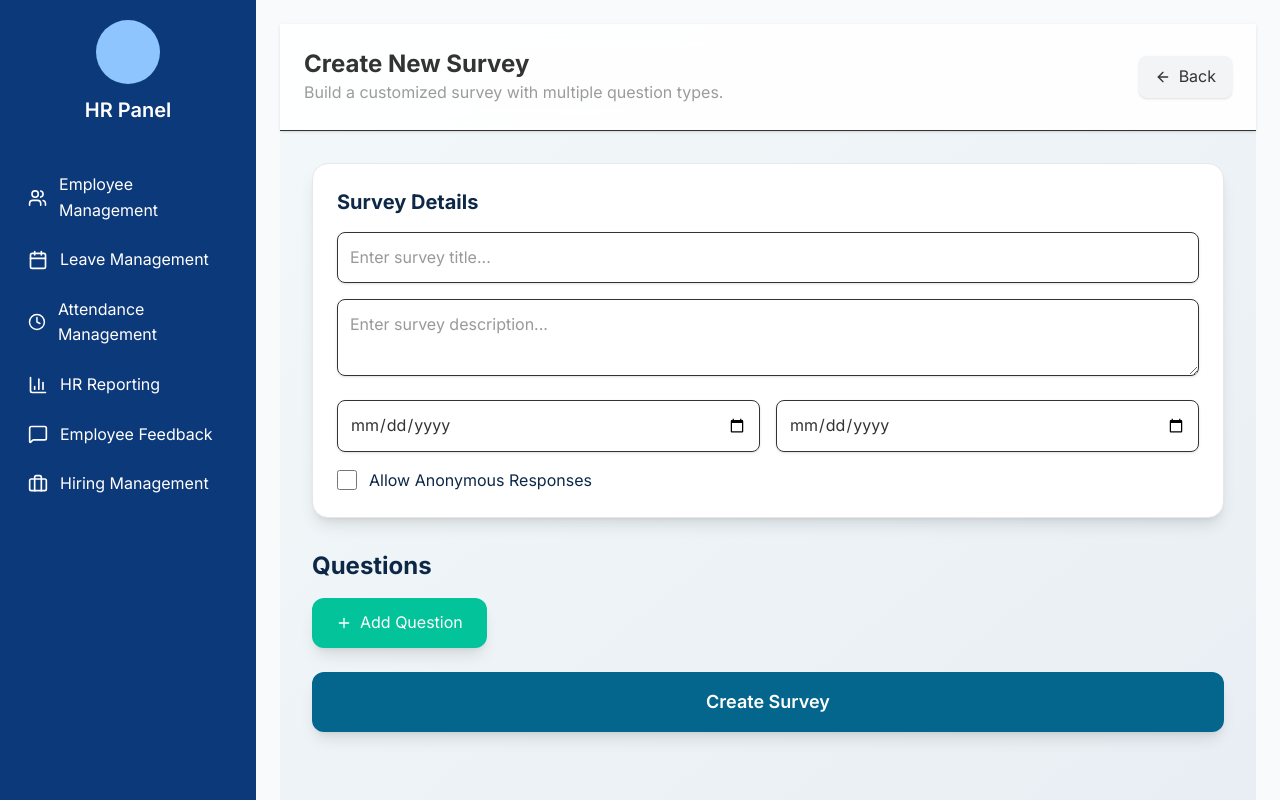
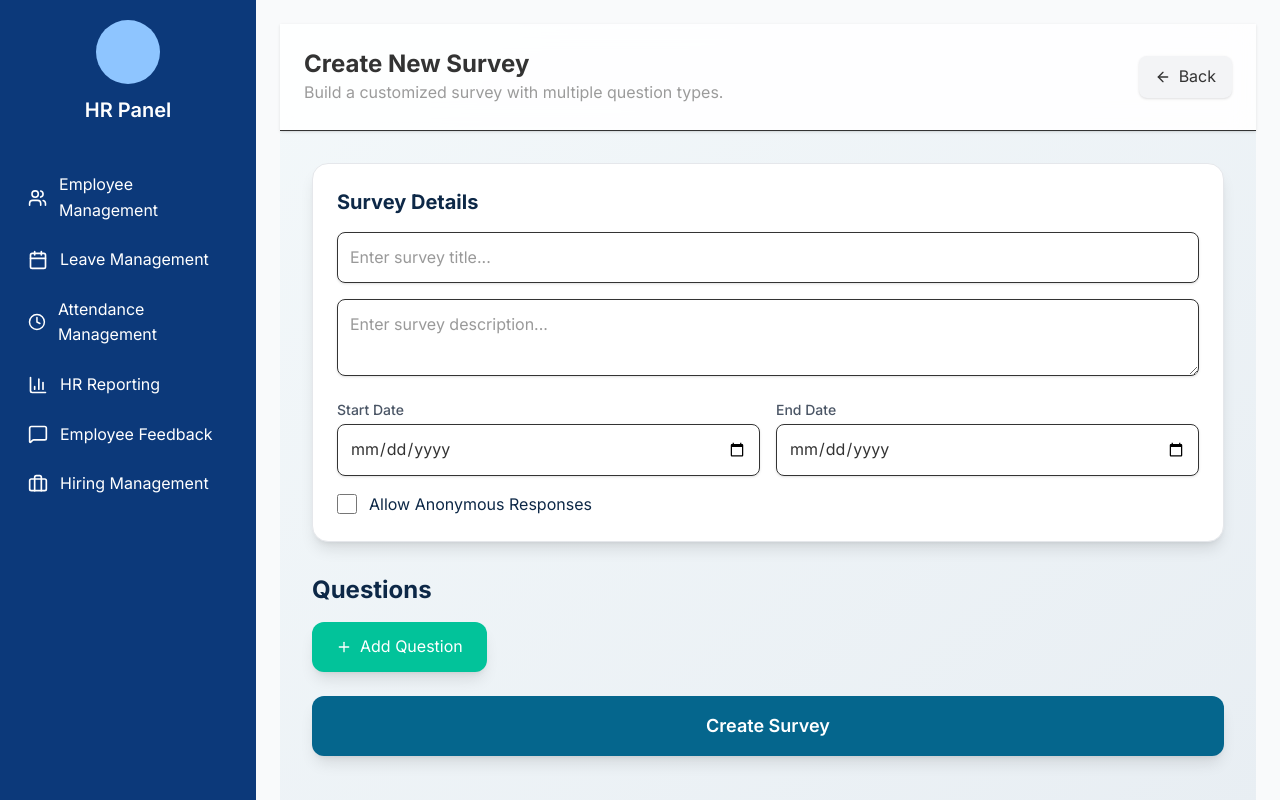
Before and after one commit to She-han/CoreHive-SaaS_HR_Platform, a React (Vite) app in the folder frontend/: page /hr_staff/feedback/create in a window 1280 px wide. Built offline with nearby package versions, Linux system fonts and the light colour scheme.

Commit message:
updated Create survey

```diff
--- a/frontend/src/pages/hrstaff/feedBackManagement/CreateSurvey.jsx
+++ b/frontend/src/pages/hrstaff/feedBackManagement/CreateSurvey.jsx
@@ -5,7 +5,7 @@ import { FiPlus, FiTrash2, FiArrowLeft } from "react-icons/fi";
 
 export default function CreateSurvey() {
   const navigate = useNavigate();
-  const orgUuid = "org-uuid-001";
+  const orgUuid = "org-uuid-001";//For testing purpose. Replace with real org from session/auth
 
   const [form, setForm] = useState({
     title: "",
@@ -16,7 +16,7 @@ export default function CreateSurvey() {
     questions: [],
   });
 
-  // ➕ Add Question
+  // Add Question (use destructuring)
   const addQuestion = () => {
     setForm({
       ...form,
@@ -32,22 +32,25 @@ export default function CreateSurvey() {
     });
   };
 
-  // ❌ Remove Question
+  // Remove Question
   const removeQuestion = (index) => {
-    let updated = [...form.questions];
-    updated.splice(index, 1);
-    updated = updated.map((q, i) => ({ ...q, position: i + 1 }));
+    let updated = [...form.questions];//copy the existing questions into a new array called updated.
+    updated.splice(index, 1);//This removes 1 item from the array at position index.
+    updated = updated.map((q, i) => ({ ...q, position: i + 1 }));//Reassign question positions
     setForm({ ...form, questions: updated });
   };
 
-  // 🔄 Update Question
+  // Update Question
+  //Index = Which question you are editing(0=first,1=second)
+  //key = Which property of the question to update(question_text, question_type, options)
+  //value = new value the user entered
   const updateQuestion = (index, key, value) => {
-    const updated = [...form.questions];
+    const updated = [...form.questions]; // Copy the questions array
     updated[index][key] = value;
 
     if (key === "question_type") {
-      if (value === "TEXT") updated[index].options = [];
-      if (value === "MCQ") updated[index].options = [];
+      if (value === "TEXT") updated[index].options = []; //Remove all options
+      if (value === "MCQ") updated[index].options = []; //Remove all options because user must type options manually
       if (value === "RATING") updated[index].options = ["1", "2", "3", "4", "5"];
     }
 
@@ -57,7 +60,7 @@ export default function CreateSurvey() {
   // 📝 Update MCQ Options
   const updateOptions = (index, value) => {
     const updated = [...form.questions];
-    updated[index].options = value.split(",").map((o) => o.trim());
+    updated[index].options = value.split(",").map((o) => o.trim()); //Split text into array by commas -> trim = Remove extra spaces
     setForm({ ...form, questions: updated });
   };
 
@@ -120,13 +123,25 @@ export default function CreateSurvey() {
             />
 
            <div className="grid grid-cols-2 gap-4">
+
+  {/* Start Date */}
+  <div className="flex flex-col">
+    <label className="mb-1 text-sm font-medium text-gray-600">
+      Start Date
+    </label>
     <input
       type="date"
       className="p-3 border rounded-lg shadow-sm focus:ring-2 focus:ring-[#02C39A]"
       value={form.start_date}
       onChange={(e) => setForm({ ...form, start_date: e.target.value })}
     />
+  </div>
 
+  {/* End Date */}
+  <div className="flex flex-col">
+    <label className="mb-1 text-sm font-medium text-gray-600">
+      End Date
+    </label>
     <input
       type="date"
       className="p-3 border rounded-lg shadow-sm focus:ring-2 focus:ring-[#02C39A]"
@@ -134,6 +149,9 @@ export default function CreateSurvey() {
       onChange={(e) => setForm({ ...form, end_date: e.target.value })}
     />
   </div>
+
+</div>
+
 
             <label className="flex items-center gap-3 text-[#0D2847]">
               <input
```
Lines whose indentation alone changed are shown as unchanged.
